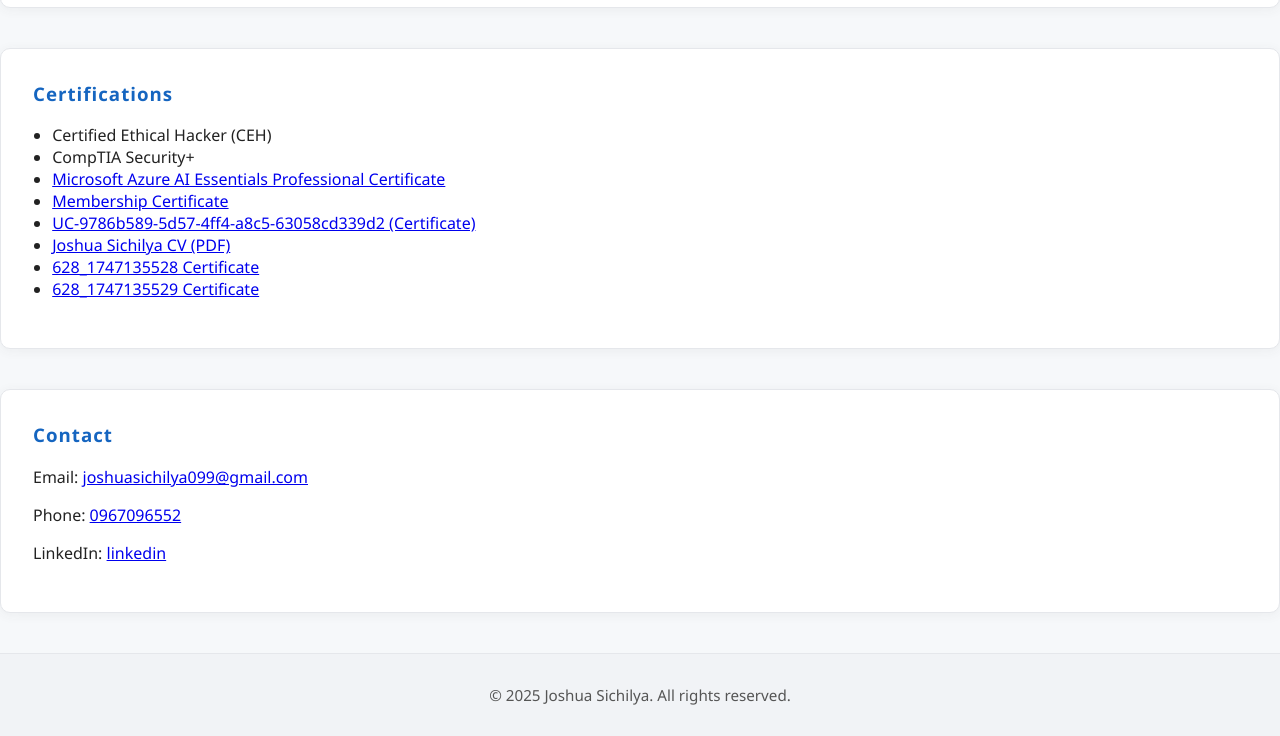
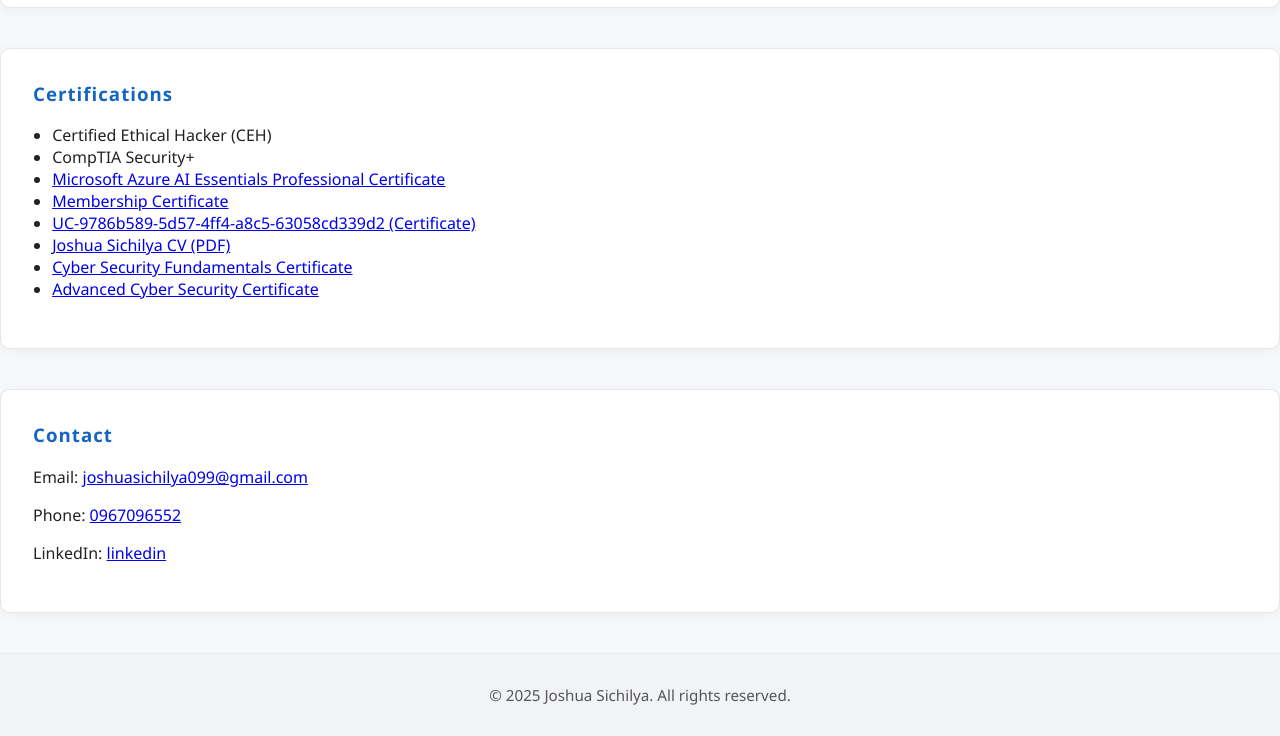
Before and after one commit to Euphemia1/Joshua, a plain HTML site: page index.html in a window 1280 px wide. Shown: the part 1192-1928 px from the top of the page. Drawn offline with Linux system fonts and the light colour scheme.

Commit message:
add cert chnages

```diff
--- a/index.html
+++ b/index.html
@@ -71,10 +71,10 @@
                     <a href="JOSHUA%20SICHILYA%20CV%202.pdf" target="_blank">Joshua Sichilya CV (PDF)</a>
                 </li>
                 <li>
-                    <a href="628_1747135528_certificate%20copy.pdf" target="_blank">628_1747135528 Certificate</a>
+                    <a href="628_1747135528_certificate%20copy.pdf" target="_blank">Cyber Security Fundamentals Certificate</a>
                 </li>
                 <li>
-                    <a href="628_1747135529_certificate%20copy.pdf" target="_blank">628_1747135529 Certificate</a>
+                    <a href="628_1747135529_certificate%20copy.pdf" target="_blank">Advanced Cyber Security Certificate</a>
                 </li>
 
             </ul>
```
